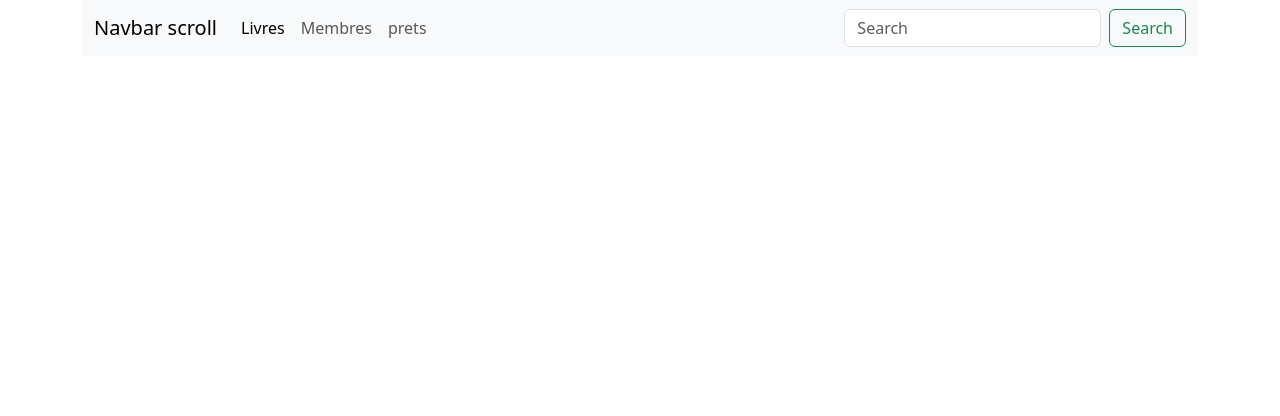
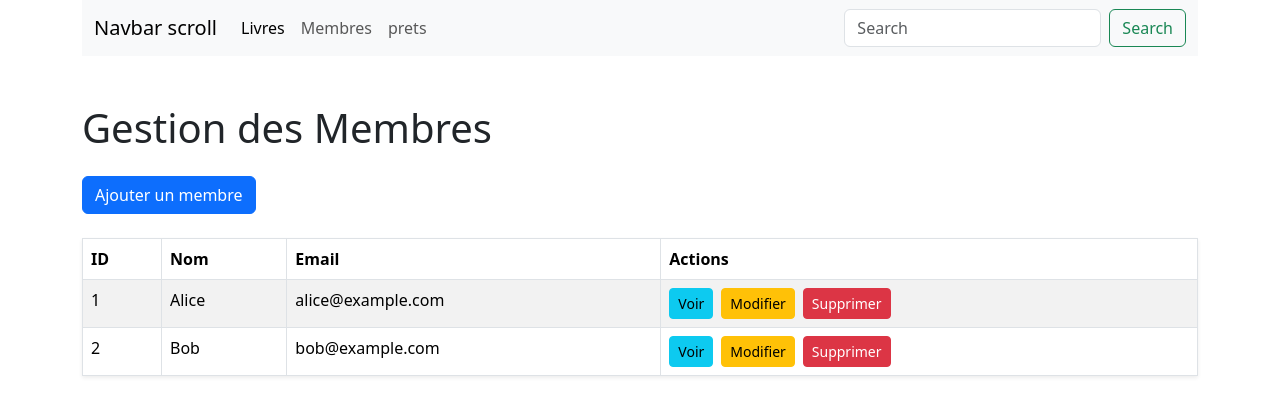
Before and after one commit to Mamoudou12/gestion_bibliotheque, a Vue app: page / in a window 1280 px wide. Shown: the top 416 px of the page. Built offline with nearby package versions, Linux system fonts and the light colour scheme.

Commit message:
secont commit

```diff
--- a/package.json
+++ b/package.json
@@ -11,7 +11,7 @@
   "dependencies": {
     "bootstrap": "^5.3.3",
     "vue": "^3.4.29",
-    "vue-router": "^4.3.3"
+    "vue-router": "^4.4.3"
   },
   "devDependencies": {
     "@vitejs/plugin-vue": "^5.0.5",
--- a/src/App.vue
+++ b/src/App.vue
@@ -1,10 +1,13 @@
 <script setup>
 import { RouterLink, RouterView } from 'vue-router'
 import Header from './components/Header.vue'
+import MembersPage from './components/MembersPage.vue';
+
 </script>
 
 <template>
   <Header/>
+  <MembersPage/>
 </template>
 
 <style scoped>
--- /dev/null
+++ b/src/components/MembersPage.vue
@@ -0,0 +1,145 @@
+<template>
+  <div class="container mt-5">
+    <h1 class="mb-4">Gestion des Membres</h1>
+
+    <div class="d-flex justify-content-between mb-4">
+      <button class="btn btn-primary" @click="toggleAddMemberForm">
+        {{ showAddMemberForm ? 'Annuler' : 'Ajouter un membre' }}
+      </button>
+    </div>
+
+    <div v-if="showAddMemberForm" class="mb-4 bg-light border rounded p-4 shadow-sm">
+      <h3>Ajouter un nouveau membre</h3>
+      <form @submit.prevent="addMember">
+        <div class="mb-3">
+          <label for="name" class="form-label">Nom</label>
+          <input id="name" v-model="newMember.name" type="text" class="form-control" placeholder="Nom du membre" required />
+        </div>
+        <div class="mb-3">
+          <label for="email" class="form-label">Email</label>
+          <input id="email" v-model="newMember.email" type="email" class="form-control" placeholder="Email du membre" required />
+        </div>
+        <button type="submit" class="btn btn-success">Ajouter</button>
+      </form>
+    </div>
+
+    <table class="table table-striped table-bordered shadow-sm">
+      <thead class="bg-secondary text-white">
+        <tr>
+          <th>ID</th>
+          <th>Nom</th>
+          <th>Email</th>
+          <th>Actions</th>
+        </tr>
+      </thead>
+      <tbody>
+        <tr v-for="member in members" :key="member.id">
+          <td>{{ member.id }}</td>
+          <td>{{ member.name }}</td>
+          <td>{{ member.email }}</td>
+          <td>
+            <button class="btn btn-info btn-sm" @click="viewMember(member.id)">Voir</button>
+            <button class="btn btn-warning btn-sm ms-2" @click="editMember(member.id)">Modifier</button>
+            <button class="btn btn-danger btn-sm ms-2" @click="deleteMember(member.id)">Supprimer</button>
+          </td>
+        </tr>
+      </tbody>
+    </table>
+
+    <!-- Modal for viewing and editing members -->
+    <div v-if="currentMember" class="modal fade show d-block" tabindex="-1" style="background-color: rgba(0, 0, 0, 0.5);">
+      <div class="modal-dialog modal-dialog-centered">
+        <div class="modal-content rounded-3 shadow-lg">
+          <div class="modal-header">
+            <h5 class="modal-title">{{ isEditing ? 'Modifier' : 'Voir' }} le membre</h5>
+            <button type="button" class="btn-close" @click="currentMember = null"></button>
+          </div>
+          <div class="modal-body">
+            <div v-if="isEditing">
+              <form @submit.prevent="updateMember">
+                <div class="mb-3">
+                  <label for="editName" class="form-label">Nom</label>
+                  <input id="editName" v-model="currentMember.name" type="text" class="form-control" />
+                </div>
+                <div class="mb-3">
+                  <label for="editEmail" class="form-label">Email</label>
+                  <input id="editEmail" v-model="currentMember.email" type="email" class="form-control" />
+                </div>
+                <button type="submit" class="btn btn-success">Enregistrer</button>
+              </form>
+            </div>
+            <div v-else>
+              <p><strong>ID:</strong> {{ currentMember.id }}</p>
+              <p><strong>Nom:</strong> {{ currentMember.name }}</p>
+              <p><strong>Email:</strong> {{ currentMember.email }}</p>
+            </div>
+          </div>
+          <div class="modal-footer">
+            <button type="button" class="btn btn-secondary" @click="currentMember = null">Fermer</button>
+          </div>
+        </div>
+      </div>
+    </div>
+  </div>
+</template>
+
+<script setup>
+import { ref } from 'vue';
+
+const members = ref([
+  { id: 1, name: 'Alice', email: 'alice@example.com' },
+  { id: 2, name: 'Bob', email: 'bob@example.com' },
+]);
+
+const showAddMemberForm = ref(false);
+const newMember = ref({ name: '', email: '' });
+const currentMember = ref(null);
+const isEditing = ref(false);
+
+const toggleAddMemberForm = () => {
+  showAddMemberForm.value = !showAddMemberForm.value;
+};
+
+const addMember = () => {
+  if (newMember.value.name && newMember.value.email) {
+    members.value.push({
+      id: members.value.length + 1,
+      ...newMember.value,
+    });
+    newMember.value = { name: '', email: '' };
+    showAddMemberForm.value = false;
+  }
+};
+
+const viewMember = (id) => {
+  const member = members.value.find(m => m.id === id);
+  if (member) {
+    currentMember.value = { ...member };
+    isEditing.value = false;
+  }
+};
+
+const editMember = (id) => {
+  const member = members.value.find(m => m.id === id);
+  if (member) {
+    currentMember.value = { ...member };
+    isEditing.value = true;
+  }
+};
+
+const updateMember = () => {
+  const index = members.value.findIndex(m => m.id === currentMember.value.id);
+  if (index !== -1) {
+    members.value[index] = { ...currentMember.value };
+    currentMember.value = null;
+  }
+};
+
+const deleteMember = (id) => {
+  members.value = members.value.filter(member => member.id !== id);
+};
+</script>
+
+<style scoped>
+/* Use Bootstrap classes only, no custom CSS */
+</style>
--- a/src/router/index.js
+++ b/src/router/index.js
@@ -1,5 +1,7 @@
 import { createRouter, createWebHistory } from 'vue-router'
 import HomeView from '../views/HomeView.vue'
+
+
 
 const router = createRouter({
   history: createWebHistory(import.meta.env.BASE_URL),
@@ -17,7 +19,10 @@ const router = createRouter({
       // which is lazy-loaded when the route is visited.
       component: () => import('../views/AboutView.vue')
     }
+
+
   ]
+
 })
 
 export default router
```
Also changed, not shown: src/components/HelloWorld.vue (deleted, +0 -11 lines), 1 other file (tests, documents, lock files or other folders).
